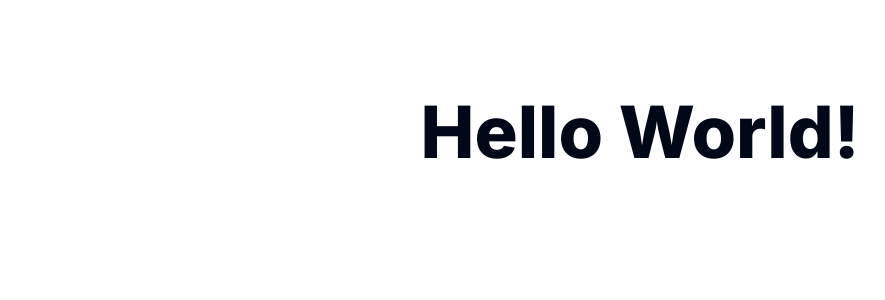
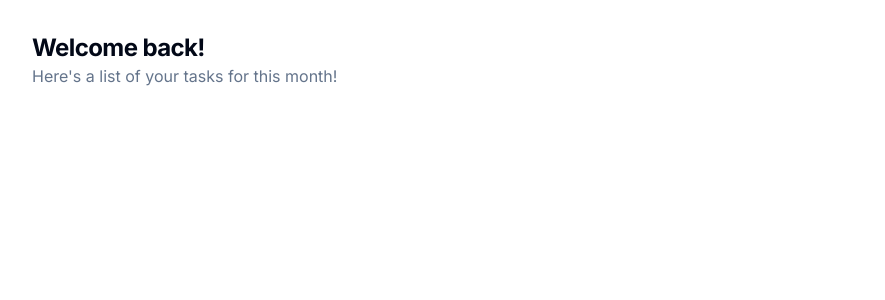
Before and after one commit to gabrielebarbieri/training, a Next.js app: page / in a window 1280 px wide. Shown: the top 300 px of the page, without its empty margins (0-885 px from the left). Built offline with nearby package versions, Linux system fonts and the light colour scheme; no server answers; sample sign-in values are in the browser's storage.

Commit message:
add come content

```diff
--- a/app/page.tsx
+++ b/app/page.tsx
@@ -10,8 +10,21 @@
   }
 
   return (
-    <main className="flex min-h-screen flex-col items-center justify-between p-24">
-      <h1 className="text-7xl font-extrabold">Hello World!</h1>
-    </main>
+    <>
+      <div className="hidden h-full flex-1 flex-col space-y-8 p-8 md:flex">
+        <div className="flex items-center justify-between space-y-2">
+          <div>
+            <h2 className="text-2xl font-bold tracking-tight">Welcome back!</h2>
+            <p className="text-muted-foreground">
+              Here&apos;s a list of your tasks for this month!
+            </p>
+          </div>
+          <div className="flex items-center space-x-2">
+            {/* <UserNav /> */}
+          </div>
+        </div>
+        {/* <DataTable data={tasks} columns={columns} /> */}
+      </div>
+    </>
   )
 }
```
